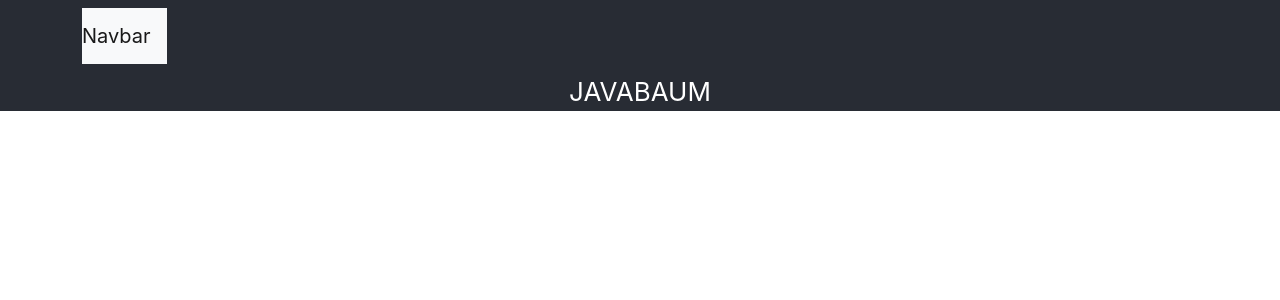
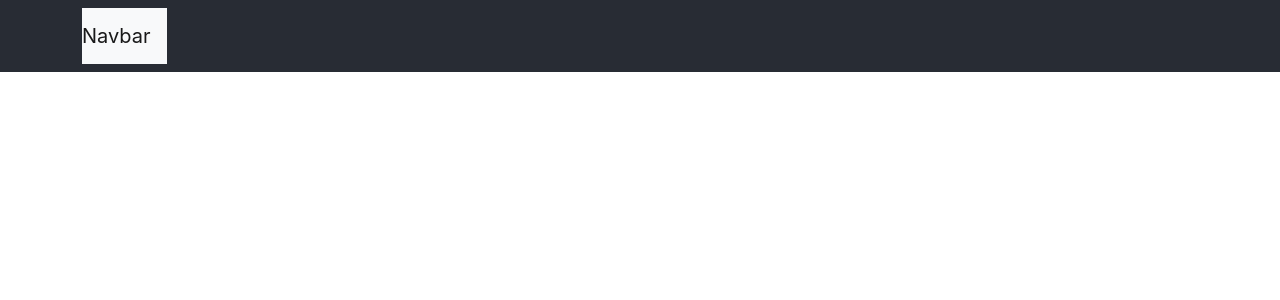
Before and after one commit to JAVABAUM/react-webshop, a React (Create React App) app in the folder my-app/: page / in a window 1280 px wide. Shown: the top 300 px of the page. Built offline with nearby package versions, Linux system fonts and the light colour scheme.

Commit message:
navigation

```diff
--- a/my-app/public/index.html
+++ b/my-app/public/index.html
@@ -14,7 +14,6 @@
     crossorigin="anonymous"></script>
   <meta name="theme-color" content="#000000" />
   <meta name="description" content="React-webshop" />
-  <link rel="apple-touch-icon" href="%PUBLIC_URL%/logo192.png" />
 
   <link rel="manifest" href="%PUBLIC_URL%/manifest.json" />
 
--- a/my-app/src/App.js
+++ b/my-app/src/App.js
@@ -6,9 +6,6 @@
     <div className="App">
       <header className="App-header">
         <Topbar/>
-        <a>
-          JAVABAUM
-        </a>
       </header>
     </div>
   );
```
